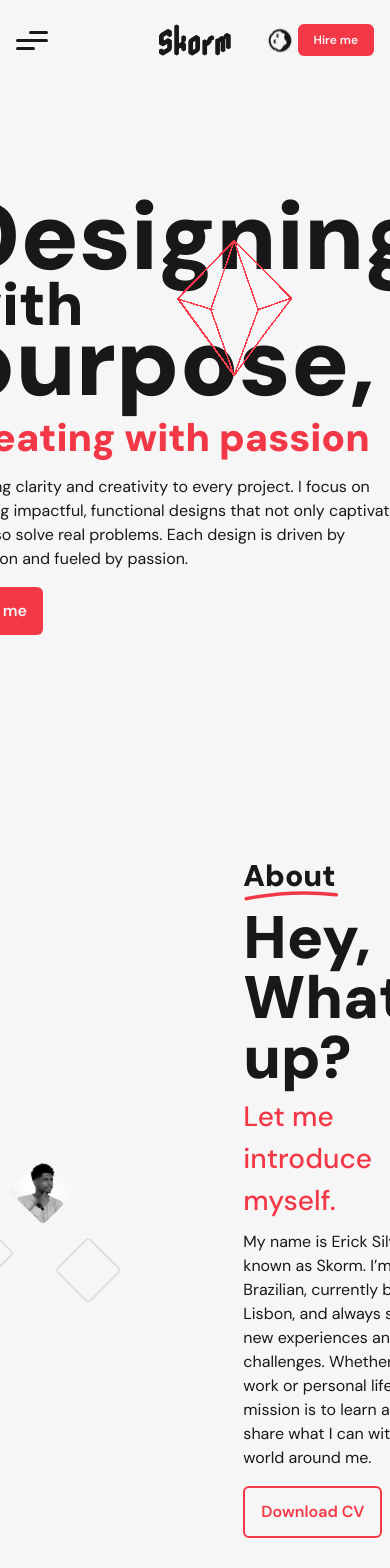
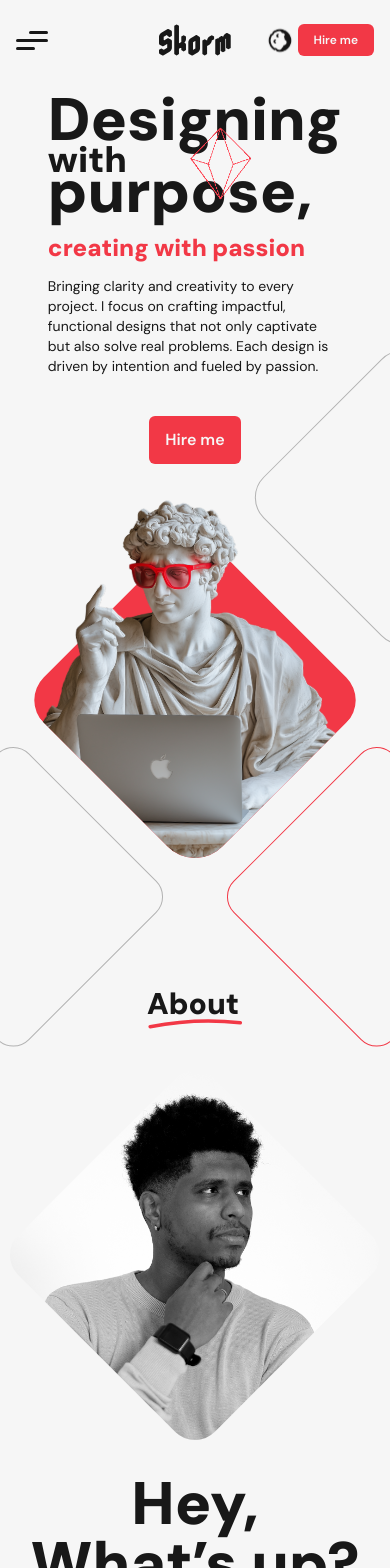
Before and after one commit to joaobartolot/erick-skorm, a React (Vite) app: page / in a window 390 px wide. Shown: the top 1568 px of the page. Built offline with nearby package versions, Linux system fonts and the light colour scheme.

Commit message:
Responsive

```diff
--- a/src/components/DiamondImage.tsx
+++ b/src/components/DiamondImage.tsx
@@ -27,6 +27,8 @@ export default function DiamondImage() {
 					/>
 				</div>
 			</div>
+			<Square className="md:hidden absolute -left-8 bottom-0 w-[75%] -translate-x-[100%]" />
+			<Square className="md:hidden absolute -bottom-8 w-[75%] translate-y-[100%] border-primary dark:border-primary" />
 			<Square className="absolute rounded-[13%] w-[75%] -top-0 -right-0 translate-x-[100%] translate-y-[30%]" />
 		</div>
 	)
--- a/src/components/MarqueeTools.tsx
+++ b/src/components/MarqueeTools.tsx
@@ -15,14 +15,14 @@ const MarqueeTools = () => {
 		<Marquee
 			autoFill
 			speed={30}
-			className="bg-primary dark:bg-primary h-[80px]"
+			className="bg-primary dark:bg-primary h-[60px] md:h-[80px]"
 		>
 			{tools.map((tool, index) => (
 				<img
 					key={index}
 					src={tool.src}
 					alt={tool.alt}
-					className="w-10 mx-24"
+					className="w-6 md:w-10 mx-8 md:mx-24"
 				/>
 			))}
 		</Marquee>
--- a/src/components/ProjectGrid.tsx
+++ b/src/components/ProjectGrid.tsx
@@ -19,7 +19,7 @@ const ProjectGrid = () => {
 						className={twJoin(
 							'relative flex justify-center items-center md:border-2 border-primary md:rounded-lg overflow-hidden',
 							project.secondaryImage
-								? 'w-full'
+								? 'w-full min-h-[300px]'
 								: 'flex-col w-full h-fit',
 							project.backgroundClass
 						)}
--- a/src/components/ScrollIndicator.tsx
+++ b/src/components/ScrollIndicator.tsx
@@ -1,7 +1,7 @@
 const ScrollIndicator = () => {
 	return (
-		<div className="absolute bottom-16 md:bottom-12">
-			<div className="hidden md:flex w-5 h-10 border-2 dark:border-white border-black rounded-full justify-center items-start relative transition-colors duration-300">
+		<div className="hidden md:block absolute bottom-16 md:bottom-12">
+			<div className="flex w-5 h-10 border-2 dark:border-white border-black rounded-full justify-center items-start relative transition-colors duration-300">
 				<div className="w-1 h-2 dark:bg-white bg-black rounded-full animate-slow-bounce mt-[5px] transition-colors duration-300"></div>
 			</div>
 		</div>
--- a/src/components/Square.tsx
+++ b/src/components/Square.tsx
@@ -9,7 +9,7 @@ const Square: React.FC<SquareProps> = ({ className }) => {
 	return (
 		<div
 			className={twMerge(
-				'aspect-[1/1] rounded-[10%] border-2 dark:border-white/10 border-black/10 bg-transparent w-[500px] transition-colors duration-300',
+				'aspect-[1/1] rounded-[10%] border dark:border-white/30 border-black/30 bg-transparent w-[500px] transition-colors duration-300',
 				className
 			)}
 		></div>
--- a/src/sections/About.tsx
+++ b/src/sections/About.tsx
@@ -14,13 +14,13 @@ const About = () => {
 	useEffect(() => {
 		const observer = new IntersectionObserver(
 			([entry]) => {
-				if (entry.intersectionRatio >= 0.7) {
+				if (entry.intersectionRatio >= 0.6) {
 					setTrigger(true)
 				} else {
 					setTrigger(false)
 				}
 			},
-			{ threshold: 0.7 }
+			{ threshold: 0.6 }
 		)
 
 		if (sectionRef.current) {
@@ -33,14 +33,23 @@ const About = () => {
 	return (
 		<section
 			id="about"
-			className="w-full flex flex-col justify-center items-center"
+			className="w-full flex flex-col justify-center items-center pt-32"
 			data-section
 		>
-			<div
-				ref={sectionRef}
-				className="flex justify-center items-center w-full max-w-7xl py-8"
-			>
-				<div className="aspect-square mx-20 pb-12">
+			<div className="flex flex-col md:flex-row justify-center items-center w-full max-w-7xl py-8">
+				<div className="md:hidden text-3xl font-black leading-0 text-start w-fit">
+					About
+					<AnimatedStroke
+						className="w-24 stroke-4 text-primary dark:text-primary"
+						strokeWidth={6}
+						trigger={trigger}
+					/>
+				</div>
+
+				<div
+					ref={sectionRef}
+					className="aspect-square m-20 md:my-0 pb-12"
+				>
 					<div className="relative aspect-square rotate-45">
 						<div className="rounded-[10%]  overflow-hidden">
 							<img
@@ -52,12 +61,12 @@ const About = () => {
 								className="scale-140 -rotate-45"
 							/>
 						</div>
-						<Square className="absolute -bottom-[40px] translate-y-[100%] w-[100%] -z-10" />
-						<Square className="absolute -right-[40px] -bottom-[50%] translate-x-[100%] w-[100%] -z-10" />
+						<Square className="hidden md:block absolute -bottom-[40px] translate-y-[100%] w-[100%] -z-10" />
+						<Square className="hidden md:block absolute -right-[40px] -bottom-[50%] translate-x-[100%] w-[100%] -z-10" />
 					</div>
 				</div>
-				<div className="flex flex-col text-start ml-24">
-					<div className="text-3xl font-black leading-0 text-start w-fit">
+				<div className="flex flex-col text-center md:text-start md:ml-24 px-6">
+					<div className="hidden md:block text-3xl font-black leading-0 text-start w-fit">
 						About
 						<AnimatedStroke
 							className="w-24 stroke-4 text-primary dark:text-primary"
@@ -73,24 +82,24 @@ const About = () => {
 					<div className="text-primary font-medium text-[28px] my-2 w-full">
 						Let me introduce myself.
 					</div>
-					<div className="text-base max-w-[300px]">
+					<div className="text-base max-w-[300px] py-4">
 						My name is Erick Silva, also known as Skorm. I’m
 						Brazilian, currently based in Lisbon, and always seeking
 						new experiences and challenges. Whether in my work or
 						personal life, my mission is to learn and share what I
 						can with the world around me.
 					</div>
-					<div className="my-4">
+					<div className="flex justify-center md:justify-start my-4">
 						<Button variant="outline">Download CV</Button>
 					</div>
 				</div>
 			</div>
 
-			<div className="flex justify-center items-center w-full bg-gradient-to-t from-white from-50% to-transparent dark:from-black z-0">
-				<div className="flex flex-col text-start max-w-[400px] text-sm py-8">
+			<div className="flex flex-col md:flex-row justify-center items-center w-full bg-gradient-to-t from-white from-50% to-transparent dark:from-black z-0">
+				<div className="flex flex-col items-center md:items-start text-center md:text-start max-w-[400px] text-sm px-6 py-8">
 					<Mortarboard className="hidden dark:block w-[72px] h-[72px] aspect-square object-cover" />
 					<MortarboardLight className="dark:hidden w-[72px] h-[72px] aspect-square object-cover" />
-					<div className="flex flex-col items-start">
+					<div className="flex flex-col items-center md:items-start">
 						<Academic className="h-[48px] w-fit" />
 						<div className="text-6xl font-black">background</div>
 					</div>
--- a/src/sections/Experience.tsx
+++ b/src/sections/Experience.tsx
@@ -33,16 +33,13 @@ const Experience = () => {
 			<div
 				className={twJoin(
 					'absolute top-0 -translate-y-[50%] -translate-x-[5%] w-[110%] pt-4 -rotate-3',
-					'bg-gradient-to-t from-black/60 from-80% to-transparent dark:from-black '
+					'bg-gradient-to-t from-black/60 from-70% md:from-80% to-transparent dark:from-black '
 				)}
 			>
 				<MarqueeTools />
 			</div>
 
-			<div
-				ref={sectionRef}
-				className="flex flex-col justify-center items-center pt-24 w-full"
-			>
+			<div className="flex flex-col justify-center items-center pt-24 w-full">
 				<div className="text-3xl font-black w-fit leading-0">
 					Experience
 					<AnimatedStroke
@@ -50,7 +47,10 @@ const Experience = () => {
 						trigger={trigger}
 					/>
 				</div>
-				<div className="max-w-prose text-start mt-8">
+				<div
+					ref={sectionRef}
+					className="max-w-prose text-center md:text-start mt-8 px-6 md:px-0"
+				>
 					With years of experience as an Art Director in advertising
 					agencies, I have crafted campaigns, developed brands, and
 					created compelling visuals. I’ve worked in Marketing,
@@ -59,12 +59,16 @@ const Experience = () => {
 					UI Designer, continuously growing and evolving in the field.
 				</div>
 
-				<div className="flex justify-between items-center w-full max-w-7xl my-24">
-					<div className="p-2 rounded-lg w-fit h-fit whitespace-nowrap bg-primary dark:bg-primary text-white dark:text-white">
+				<div className="flex justify-center md:justify-between items-center w-full max-w-7xl mb-12 my-24">
+					<div className="p-4 md:p-2 rounded-lg w-fit h-fit text-xl md:text-base font-black md:font-normal whitespace-nowrap bg-primary dark:bg-primary text-white dark:text-white">
 						Latest experiences
 					</div>
-					<div className="w-full h-[1px] mx-6 bg-primary dark:bg-primary" />
-					<img src="/icons/profiles.png" alt="" className="w-12" />
+					<div className="hidden md:block w-full h-[1px] mx-6 bg-primary dark:bg-primary" />
+					<img
+						src="/icons/profiles.png"
+						alt=""
+						className="hidden md:block w-12"
+					/>
 				</div>
 				<div className="flex gap-4">
 					{experiences.map((exp, index) => (
--- a/src/sections/Hero.tsx
+++ b/src/sections/Hero.tsx
@@ -23,30 +23,30 @@ const Hero = () => {
 	return (
 		<header
 			id="hero"
-			className="relative flex justify-center items-center h-screen w-full"
+			className="relative flex flex-col md:flex-row justify-start md:justify-center items-center h-screen w-full "
 			data-section
 		>
-			<div className="relative text-8xl font-black text-start leading-14">
-				Designing
-				<br />
-				<span className="text-6xl">with</span>
-				<br />
-				purpose,
-				<br />
+			<div className="relative text-6xl md:text-8xl font-black text-start px-12 md:px-0 mt-[92px] md:mt-0 max-w-md ">
+				<div className="leading-14 md:leading-20">Designing</div>
+				<div className="relative leading-6 md:leading-10 w-fit text-4xl md:text-5xl">
+					with
 					<img
 						src="/animations/spinning-diamond.gif"
 						alt="Spinning diamond"
-					className="absolute right-28 top-6"
+						className="absolute md:scale-110 -right-[170%] -top-[100%] md:-right-[220%] md:-top-[80%]"
 					/>
-				<span className="text-4xl text-primary text-[39px]">
+				</div>
+				<div className="leading-10 md:leading-12">purpose,</div>
+				<div className="text-primary text-[24px] md:text-[39px] mt-6">
 					creating with passion
-				</span>
-				<div className="font-normal text-base max-w-md mt-4">
+				</div>
+				<div className="font-normal text-sm md:text-base w-fit mt-4">
 					Bringing clarity and creativity to every project. I focus on
 					crafting impactful, functional designs that not only
 					captivate but also solve real problems. Each design is
 					driven by intention and fueled by passion.
 				</div>
+				<div className="flex justify-center md:justify-start mt-6">
 					<Button
 						onClick={() => scrollToElement('contact')}
 						className="mt-4"
@@ -54,7 +54,8 @@ const Hero = () => {
 						Hire me
 					</Button>
 				</div>
-			<div className="relative w-[520px] m-[2%] mt-0">
+			</div>
+			<div className="relative w-[300px] md:min-w-[300px] lg:min-w-[520px] md:m-[2%] m-12">
 				<DiamondImage />
 			</div>
 			<ScrollIndicator />
```
Also changed, not shown: public/icons/scroll-up-light.png (added), public/icons/scroll-up.png (added). Lines whose indentation alone changed are shown as unchanged.
